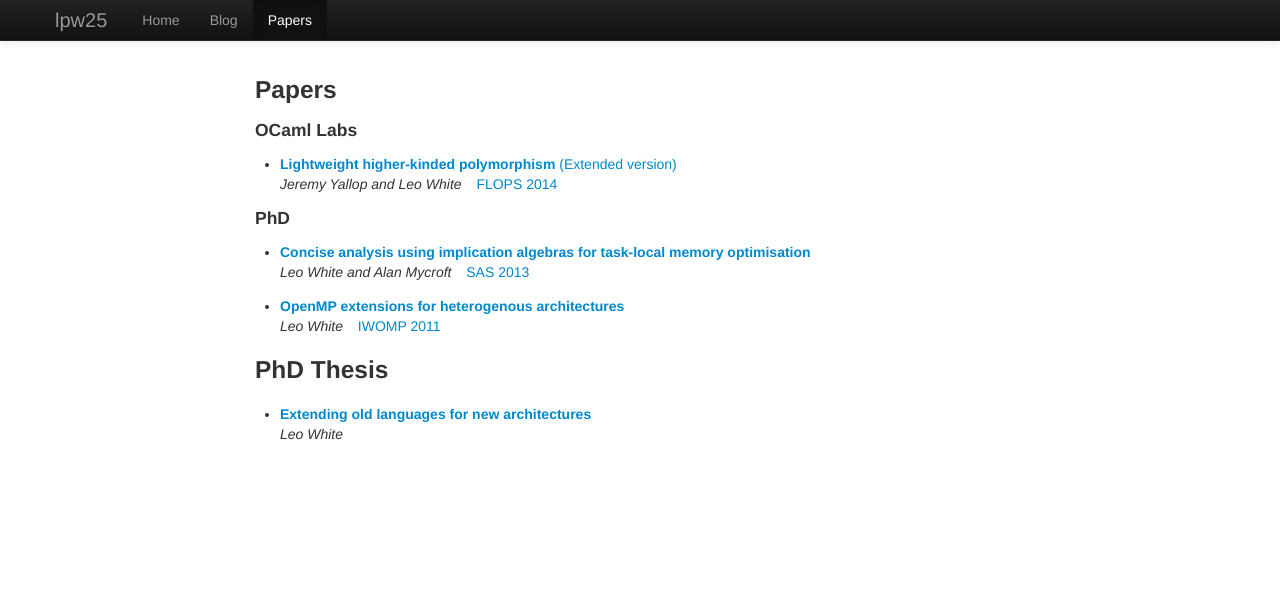
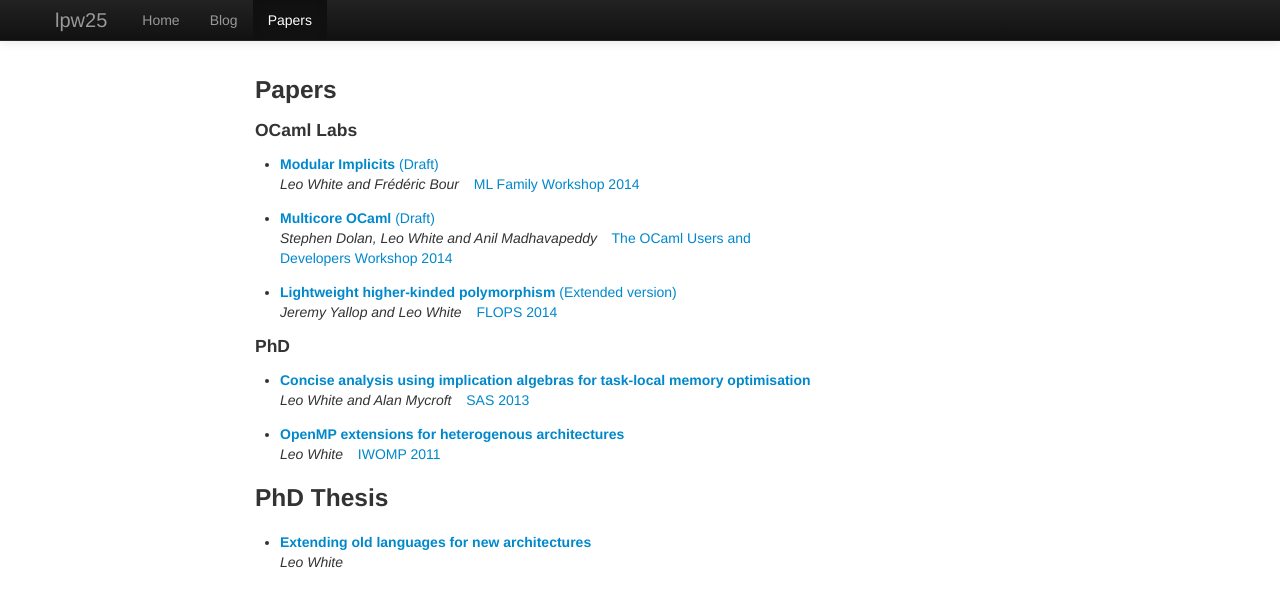
Before and after one commit to lpw25/lpw25.github.com, a Jekyll site: the page built from papers.html, in a window 1280 px wide. Shown: the top 607 px of the page. Built offline with Jekyll 4.4.1, drawn with Linux system fonts in a browser that asks for light colours.

Commit message:
Add ML and OCaml 2014 drafts

```diff
--- a/papers.html
+++ b/papers.html
@@ -9,6 +9,16 @@ feeds: false
     <h3> Papers </h3>
     <h4> OCaml Labs </h4>
     <ul>
+      <li style="margin: 1em 0">
+        <a href="/ml2014.pdf"><b>Modular Implicits</b> (Draft)</a><br>
+        <i>Leo White and Frédéric Bour</i> &ensp;
+        <a href="http://okmij.org/ftp/ML/ML14.html">ML Family Workshop 2014</a>
+      </li>
+      <li style="margin: 1em 0">
+        <a href="/ocaml2014.pdf"><b>Multicore OCaml</b> (Draft)</a><br>
+        <i>Stephen Dolan, Leo White and Anil Madhavapeddy</i> &ensp;
+        <a href="http://ocaml.org/meetings/ocaml/2014/">The OCaml Users and Developers Workshop 2014</a>
+      </li>
       <li style="margin: 1em 0">
         <a href="/flops2014.pdf"><b>Lightweight higher-kinded polymorphism</b> (Extended version)</a><br>
         <i>Jeremy Yallop and Leo White</i> &ensp;
```
Also changed, not shown: 2 other files.
